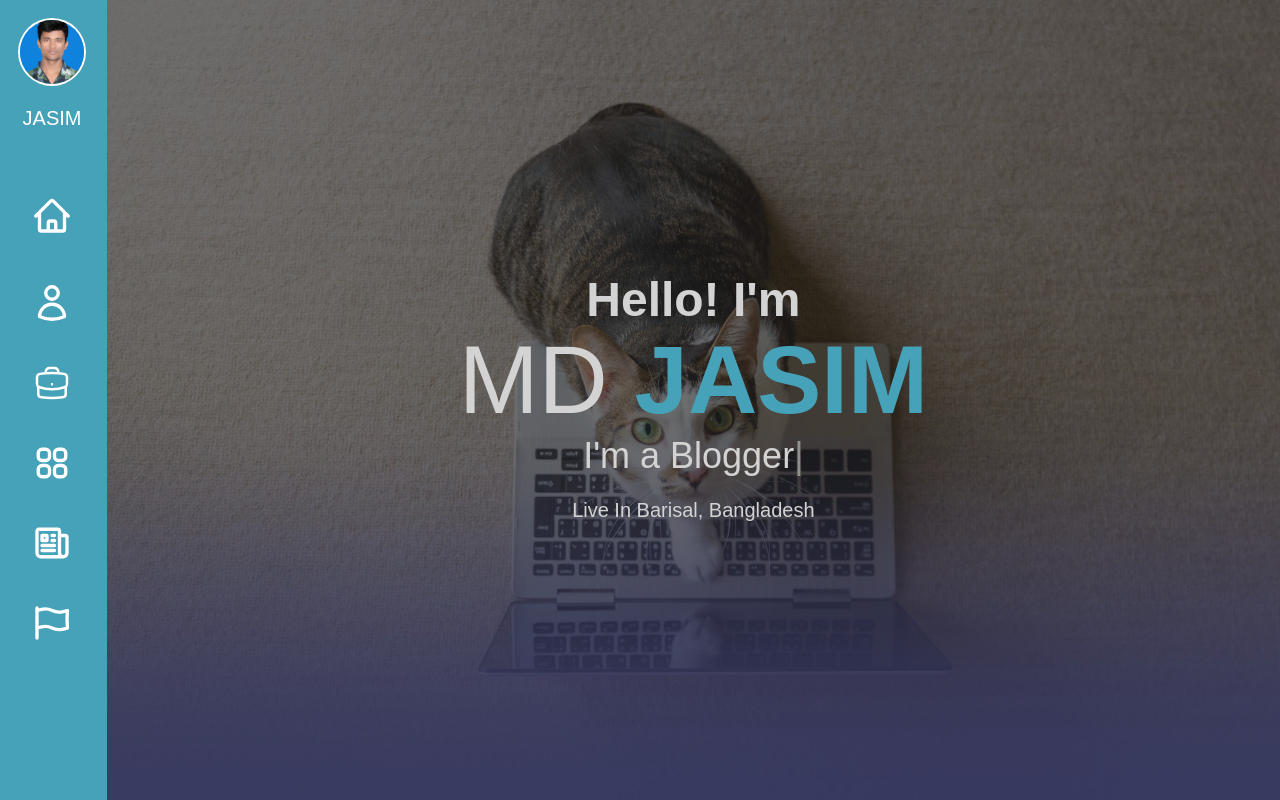
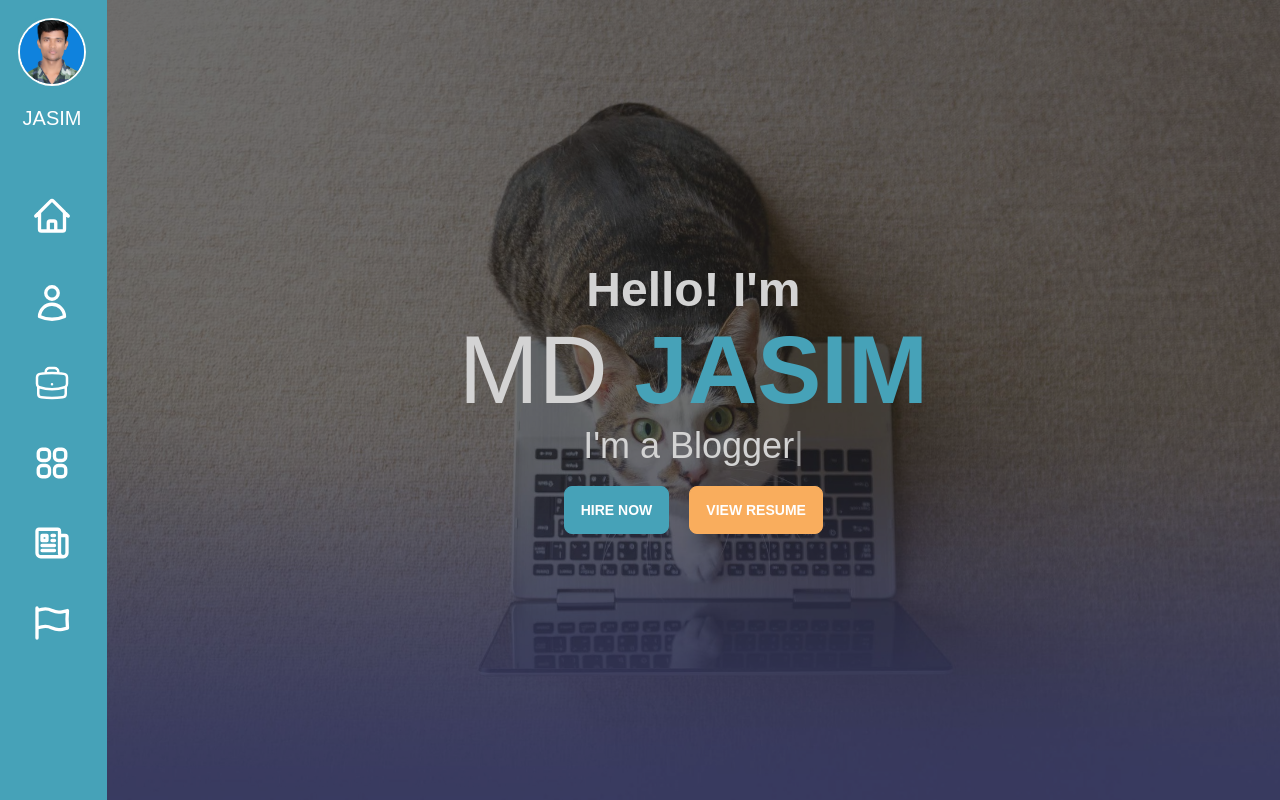
Before and after one commit to ismailjosim/myportfolio, a React (Create React App) app: page / in a window 1280 px wide. Built offline with nearby package versions, Linux system fonts and the light colour scheme.

Commit message:
add home button

```diff
--- a/src/Components/Contact.js
+++ b/src/Components/Contact.js
@@ -35,20 +35,20 @@ const Contact = () => {
                 <form action="mailto:ismailjosim99@gmail.com" className="contact_form grid">
                     <div className="contact_inputs grid">
                         <div className="contact_content">
-                            <label for="name" className="contact_label">Name</label>
+                            <label htmlFor="name" className="contact_label">Name</label>
                             <input type="text" className="contact_input" />
                         </div>
                         <div className="contact_content">
-                            <label for="email" className="contact_label">Email</label>
+                            <label htmlFor="email" className="contact_label">Email</label>
                             <input type="email" className="contact_input" />
                         </div>
                     </div>
                     <div className="contact_content">
-                        <label for="project" className="contact_label">Project</label>
+                        <label htmlFor="project" className="contact_label">Project</label>
                         <input type="text" className="contact_input" />
                     </div>
                     <div className="contact_content">
-                        <label for="" className="contact_label">Message</label>
+                        <label htmlFor="" className="contact_label">Message</label>
                         <textarea name="message" id="" cols="0" rows="7" className="contact_input"></textarea>
                     </div>
                     <div>
--- a/src/Components/Home.js
+++ b/src/Components/Home.js
@@ -1,5 +1,6 @@
 import React from 'react';
 import ReactTyped from 'react-typed';
+import { Link } from 'react-router-dom';
 
 
 const Home = () => {
@@ -23,7 +24,13 @@ const Home = () => {
                             loop
                         >
                         </ReactTyped>
-                        <p className=' mt-5 text-xl'>Live In Barisal, Bangladesh</p>
+                        <div className='mt-5 flex gap-5 justify-center'>
+                            <Link to='/contact' className='btn btn-primary text-white'>Hire Now</Link>
+                            <a
+                                href='https://drive.google.com/file/d/1gGJOpYpagTsuX3ITCBZIgmQiSCag5yXL/view?usp=share_link'
+                                target='_blank'
+                                className='btn btn-warning text-white' rel="noreferrer">View Resume</a>
+                        </div>
 
                     </div>
                 </div>
```
Also changed, not shown: 12 other files (tests, documents, lock files or other folders).
